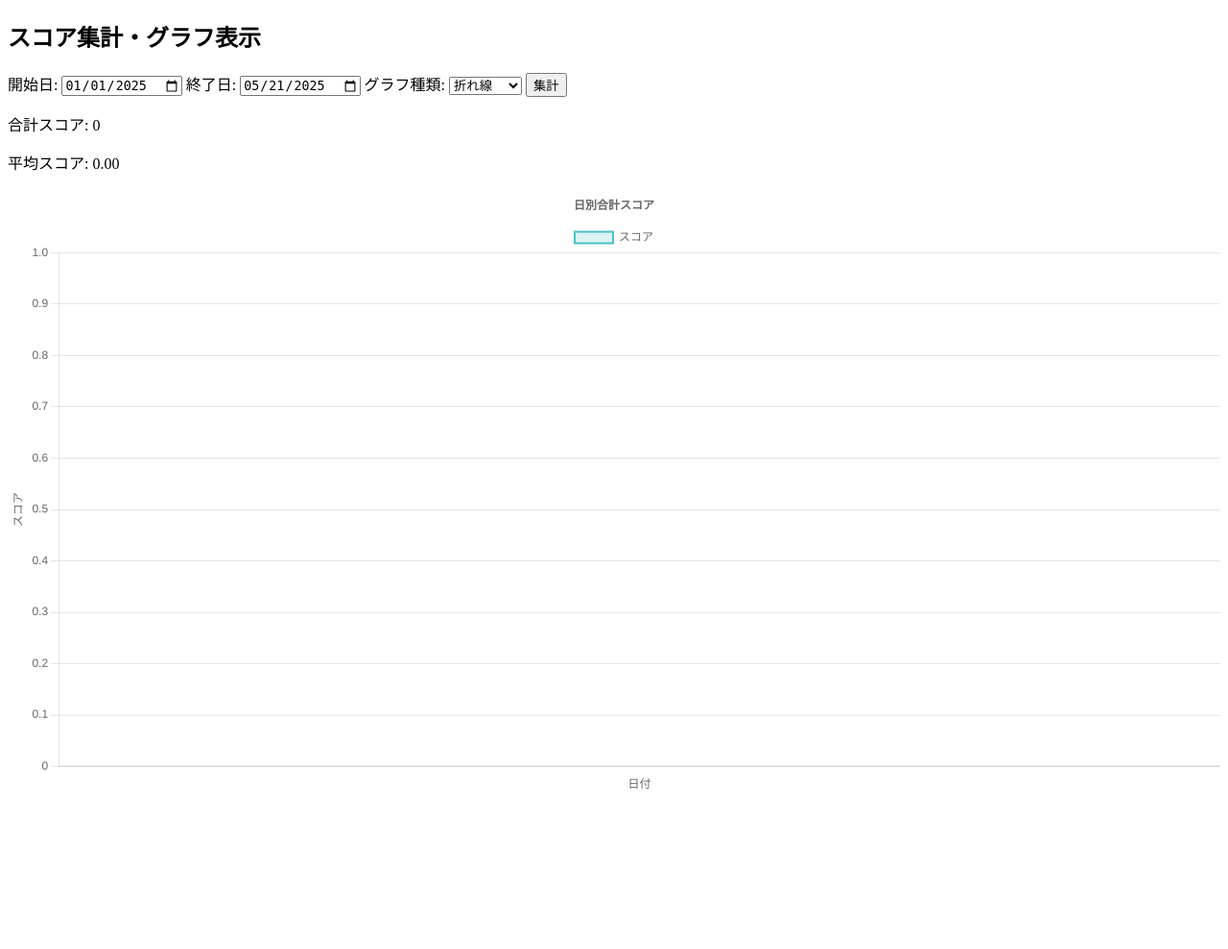
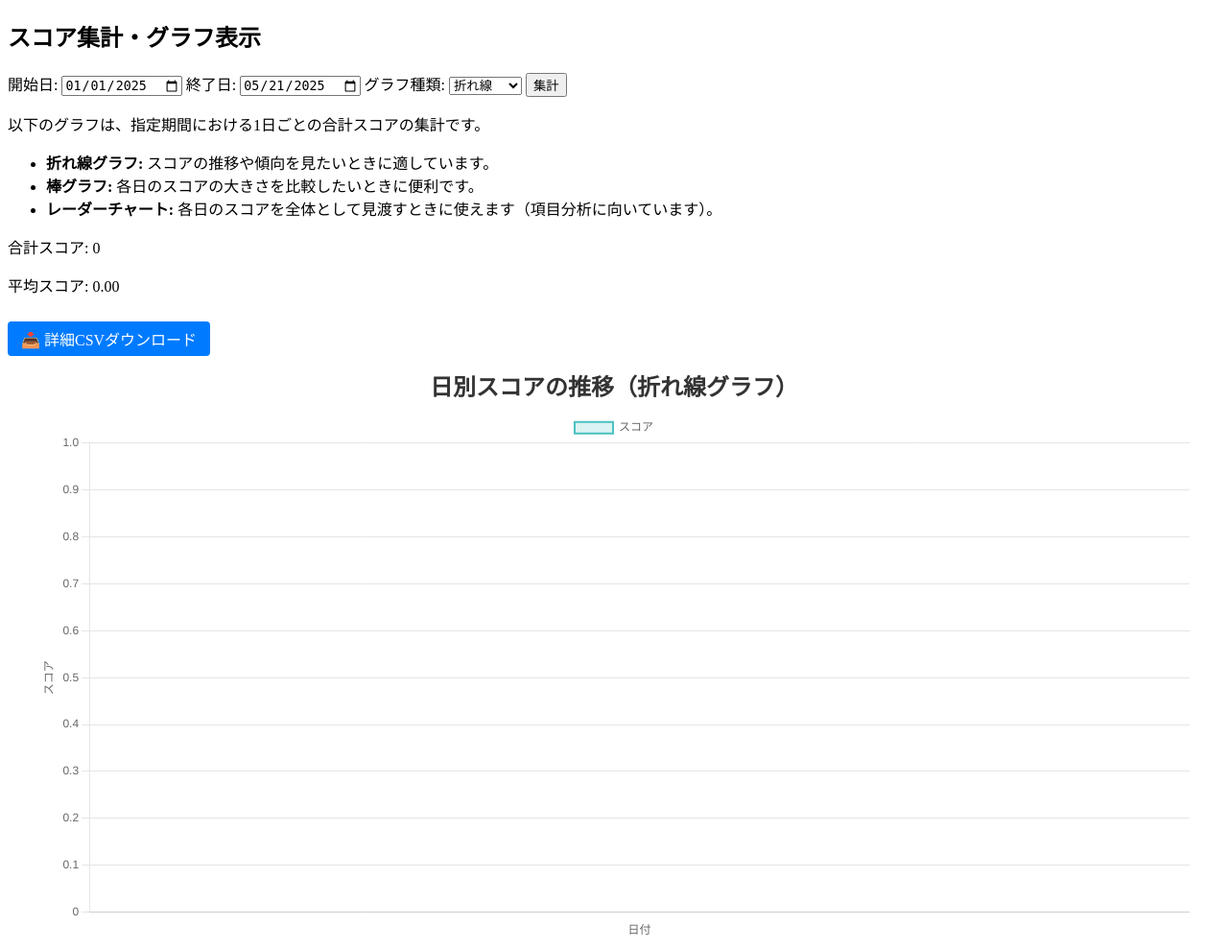
Before and after one commit to knightbook/Employment-Support-Score-Management-System, a Flask app: page /aggregate in a window 1280 px wide. Shown: the whole page at 96% size. Before the commit the page ends 822 px from the top, so only its background shows below. Run offline with Flask 2, Linux system fonts and the light colour scheme; a user stored in the database is signed in; data comes from the database, SQL or seed files in the repository; both versions use the stored data as it was after the commit.

Commit message:
DB,グラフ、CSV出力の実装と修正

```diff
--- a/project/app.py
+++ b/project/app.py
@@ -5,22 +5,35 @@
 - スコア入力・保存（様式 2-1, 2-2 対応）
 - スコア一覧表示
 - スコア集計・グラフ表示（棒／折れ線／レーダー）
+- CSV出力対応
 SQLite + SQLAlchemy で永続化
 """
 
 from flask import (
     Flask, render_template, request, redirect,
-    url_for, flash, session
+    url_for, flash, session, Response
 )
 from werkzeug.security import generate_password_hash, check_password_hash
 from models import db, User, Score
 from datetime import datetime
 import json
 import os
+import csv
+from flask import Response
+from io import StringIO
 
 app = Flask(__name__)
 app.secret_key = "your_secret_key"  # TODO: 本番は環境変数で管理する
 
+from utils.filters import display_labels, DIVERSITY_LABELS, SUPPORT_SKILL_LABELS
+
+@app.template_filter('display_diversity')
+def display_diversity_filter(value):
+    return display_labels(value, DIVERSITY_LABELS)
+
+@app.template_filter('display_support_skill')
+def display_support_skill_filter(value):
+    return display_labels(value, SUPPORT_SKILL_LABELS)
 
 basedir = os.path.abspath(os.path.dirname(__file__))
 db_path = os.path.join(basedir, "instance", "essms.db")
@@ -41,7 +54,6 @@
         flash("ユーザーIDまたはパスワードが違います。")
     return render_template("login.html")
 
-
 @app.route("/sign_up", methods=["GET", "POST"])
 def sign_up():
     if request.method == "POST":
@@ -61,7 +73,6 @@
         flash("登録完了しました。ログインしてください。")
         return redirect(url_for("login"))
     return render_template("sign_up.html")
-
 
 @app.route("/logout")
 def logout():
@@ -157,16 +168,9 @@
         flash("ログインしてください。")
         return redirect(url_for("login"))
 
-    # パラメータ受け取り
-    start_date_str = request.args.get(
-        "start_date",
-        datetime.now().replace(month=1, day=1).strftime("%Y-%m-%d")
-    )
-    end_date_str = request.args.get(
-        "end_date",
-        datetime.now().strftime("%Y-%m-%d")
-    )
-    graph_type = request.args.get("graph_type", "line")  # line / bar / radar
+    start_date_str = request.args.get("start_date", datetime.now().replace(month=1, day=1).strftime("%Y-%m-%d"))
+    end_date_str = request.args.get("end_date", datetime.now().strftime("%Y-%m-%d"))
+    graph_type = request.args.get("graph_type", "line")
 
     try:
         start_date = datetime.strptime(start_date_str, "%Y-%m-%d")
@@ -175,7 +179,6 @@
         flash("日付の形式が正しくありません。")
         return redirect(url_for("aggregate"))
 
-    # データ抽出 & 集計
     scores = (
         Score.query
         .filter(
@@ -193,24 +196,86 @@
         aggregate_data[date_key] = aggregate_data.get(date_key, 0) + sc.total
 
     total_score = sum(aggregate_data.values())
-    avg_score   = total_score / len(aggregate_data) if aggregate_data else 0
+    avg_score = total_score / len(aggregate_data) if aggregate_data else 0
 
     sorted_dates = sorted(aggregate_data.keys())
-    totals       = [aggregate_data[d] for d in sorted_dates]
+    totals = [aggregate_data[d] for d in sorted_dates]
 
-    return render_template(
-        "aggregate.html",
-        dates=sorted_dates,
-        totals=totals,
-        total_score=total_score,
-        avg_score=avg_score,
-        start_date=start_date_str,
-        end_date=end_date_str,
-        graph_type=graph_type
+    return render_template("aggregate.html",
+                           dates=sorted_dates,
+                           totals=totals,
+                           total_score=total_score,
+                           avg_score=avg_score,
+                           start_date=start_date_str,
+                           end_date=end_date_str,
+                           graph_type=graph_type)
+
+# ------------------------------------------------------------------
+# CSV出力
+# ------------------------------------------------------------------
+@app.route("/aggregate/csv_full")
+def download_csv_full():
+    if "user_id" not in session:
+        flash("ログインしてください。")
+        return redirect(url_for("login"))
+
+    start_date_str = request.args.get("start_date", datetime.now().replace(month=1, day=1).strftime("%Y-%m-%d"))
+    end_date_str = request.args.get("end_date", datetime.now().strftime("%Y-%m-%d"))
+
+    try:
+        start_date = datetime.strptime(start_date_str, "%Y-%m-%d")
+        end_date = datetime.strptime(end_date_str, "%Y-%m-%d")
+    except ValueError:
+        flash("日付の形式が正しくありません。")
+        return redirect(url_for("aggregate"))
+
+    scores = (
+        Score.query
+        .filter(
+            Score.user_id == session["user_id"],
+            Score.created_at >= start_date,
+            Score.created_at <= end_date
+        )
+        .order_by(Score.created_at.asc())
+        .all()
     )
 
+    si = StringIO()
+    writer = csv.writer(si)
+
+    # ヘッダー
+    writer.writerow([
+        "登録日", "入力者", "稼働時間", "生産結果", "多様な働き方", "支援力向上",
+        "地域連携", "経営改善", "知識向上", "利用者数", "平均賃金", "雇用率", "備考", "合計スコア"
+    ])
+
+    for sc in scores:
+        writer.writerow([
+            sc.created_at.strftime("%Y-%m-%d"),
+            sc.inputter_name or "",
+            sc.working_hours,
+            sc.production_res,
+            sc.diversity,
+            sc.support_skill,
+            sc.regional_score,
+            sc.improve_plan,
+            sc.skill_up,
+            sc.num_users,
+            sc.average_wage,
+            sc.employment_rate or "",
+            sc.memo or "",
+            sc.total
+        ])
+
+    return Response(
+        si.getvalue(),
+        mimetype="text/csv",
+        headers={"Content-Disposition": "attachment;filename=score_details.csv"}
+    )
+
+
 # ------------------------------------------------------------------
-# プレースホルダ（将来機能追加用）
+# プレースホルダ
 # ------------------------------------------------------------------
 @app.route("/user_list")
 def user_list():
--- a/project/templates/aggregate.html
+++ b/project/templates/aggregate.html
@@ -4,6 +4,28 @@
   <meta charset="UTF-8" />
   <title>スコア集計・グラフ表示</title>
   <script src="https://cdn.jsdelivr.net/npm/chart.js"></script>
+  <style>
+    .chart-container {
+      max-width: 1200px;
+      margin: auto;
+      aspect-ratio: 2 / 1;
+      position: relative;
+    }
+
+    a.button {
+      display: inline-block;
+      margin: 10px 0;
+      padding: 6px 14px;
+      background-color: #007BFF;
+      color: white;
+      text-decoration: none;
+      border-radius: 4px;
+    }
+
+    a.button:hover {
+      background-color: #0056b3;
+    }
+  </style>
 </head>
 <body>
   <h2>スコア集計・グラフ表示</h2>
@@ -25,25 +47,54 @@
     <button type="submit">集計</button>
   </form>
 
+  <p>以下のグラフは、指定期間における1日ごとの合計スコアの集計です。</p>
+  <ul>
+    <li><strong>折れ線グラフ:</strong> スコアの推移や傾向を見たいときに適しています。</li>
+    <li><strong>棒グラフ:</strong> 各日のスコアの大きさを比較したいときに便利です。</li>
+    <li><strong>レーダーチャート:</strong> 各日のスコアを全体として見渡すときに使えます（項目分析に向いています）。</li>
+  </ul>
+
   <p>合計スコア: {{ total_score }}</p>
   <p>平均スコア: {{ "%.2f"|format(avg_score) }}</p>
 
-    <canvas id="scoreChart" width="800" height="400"></canvas>
+  <a href="{{ url_for('download_csv_full') }}?start_date={{ start_date }}&end_date={{ end_date }}" class="button">
+    📥 詳細CSVダウンロード
+  </a>
+
+  <div class="chart-container">
+    <canvas id="scoreChart"></canvas>
+  </div>
 
   <script>
     const ctx = document.getElementById('scoreChart').getContext('2d');
-
     const chartType = "{{ graph_type }}";
     const labels = {{ dates | tojson }};
     const data = {{ totals | tojson }};
 
+    const titleMap = {
+      line: '日別スコアの推移（折れ線グラフ）',
+      bar: '日別スコアの比較（棒グラフ）',
+      radar: 'スコア分布（レーダーチャート）'
+    };
+
     const commonOptions = {
         responsive: true,
+        maintainAspectRatio: false,
         plugins: {
             legend: { display: true },
-            title:  { display: true, text: '日別合計スコア' }
+            title: {
+                display: true,
+                text: titleMap[chartType] || 'スコアグラフ',
+                font: {
+                    size: 24,        // ✅ タイトルのフォントサイズ
+                    weight: 'bold'   // ✅ 太字
+                },
+                color: '#333'       // ✅ 色も指定可能（必要なら）
             }
+        },
     };
+
+
 
     const config = {
       type: chartType,
--- /dev/null
+++ b/project/utils/filters.py
@@ -0,0 +1,29 @@
+# utils/filters.py
+
+DIVERSITY_LABELS = {
+    "license": "①免許・資格取得支援制度",
+    "promotion": "②職員への登用制度",
+    "sidejob1": "③副業・兼業の容認",
+    "flextime": "④フレックスタイム制に係る労働条件",
+    "shorttime": "⑤短縮時間勤務に係る労働条件",
+    "staggered": "⑥時差出勤制度に係る労働条件",
+    "paidleave": "⑦有給休暇の時間単位取得又は計画的付与制度",
+    "sickleave": "⑧傷病休暇等の取得に関する事項"
+}
+
+SUPPORT_SKILL_LABELS = {
+    "training": "①研修計画に基づいた外部研修会又は内部研修会",
+    "seminar": "②研修、学会等又は学会誌等において発表",
+    "inspection": "③視察・実習の実施又は受け入れ",
+    "trade_meeting": "④販路拡大の商談会等への参加",
+    "evaluation_system": "⑤職員の人事評価制度",
+    "peer_supporter": "⑥ピアサポーターの配置",
+    "third_party_evaluation": "⑦第三者評価",
+    "certification": "⑧国際標準化企画が定めた規格等の認証等"
+}
+
+def display_labels(csv_string, label_dict):
+    if not csv_string:
+        return "-"
+    keys = [s.strip() for s in csv_string.split(',')]
+    return ', '.join([label_dict.get(k, f"[{k}]") for k in keys])
```
Also changed, not shown: project/add_dummy_scores.py (added, +39 -0 lines), project/templates/score_input.html (+7 -0 lines), project/templates/score_list.html (+39 -13 lines), README.md, project/instance/essms.db. Lines whose indentation alone changed are shown as unchanged.
